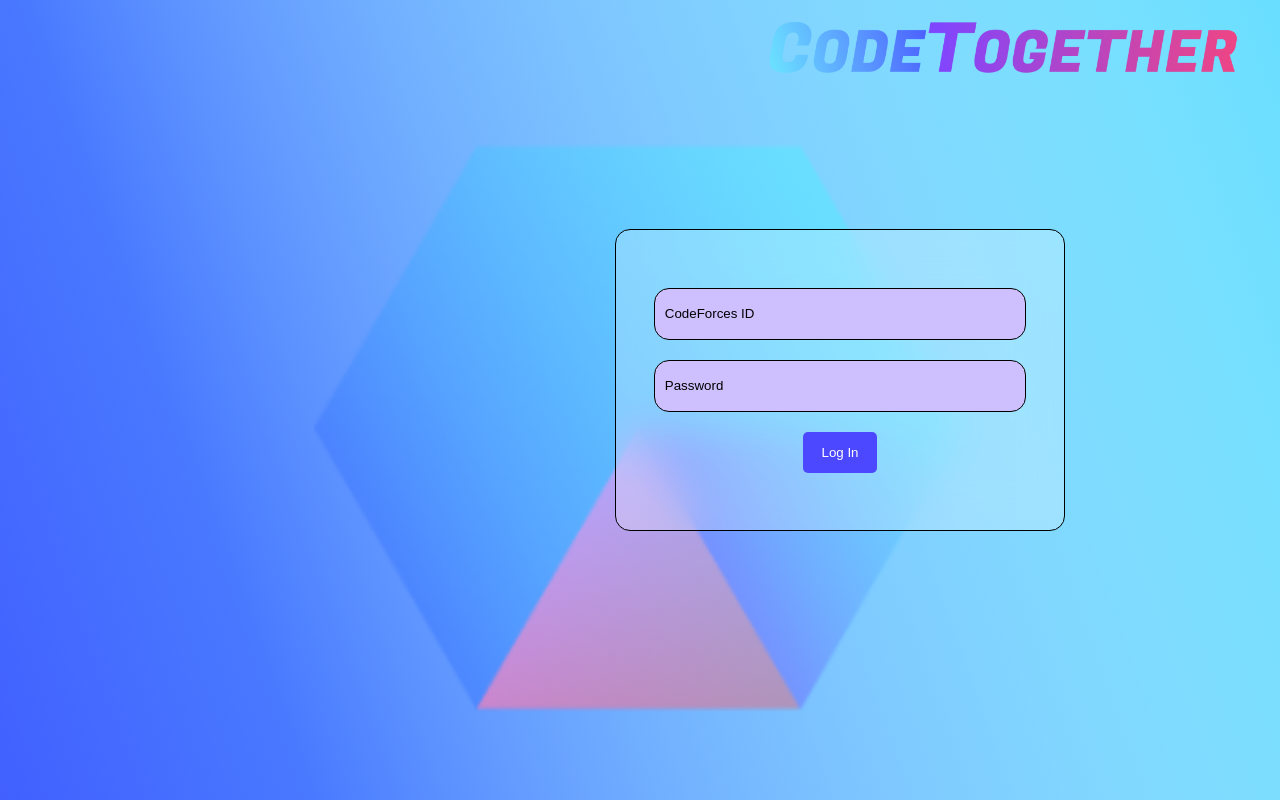
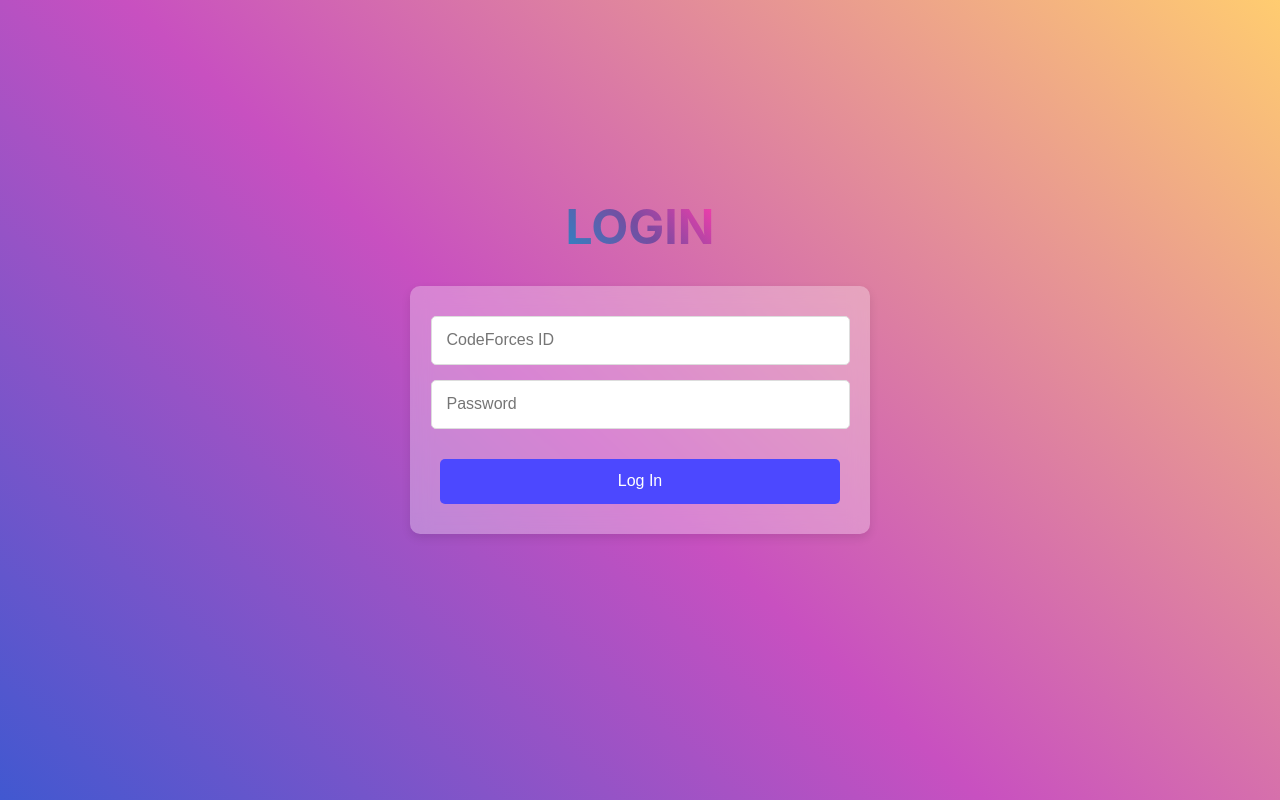
Before and after one commit to adityarai0705/CodeHub, a React (Create React App) app in the folder client-side/: page /login in a window 1280 px wide. Built offline with nearby package versions, Linux system fonts and the light colour scheme.

Commit message:
style: updated footer css and styling of login page

```diff
--- a/client-side/src/components/Footer/Footer.css
+++ b/client-side/src/components/Footer/Footer.css
@@ -44,7 +44,7 @@
 /* Footer css 2 */
 .FooterContainer {
     height: auto;
-    width: 100%;
+    width: auto;
     background-color: rgb(29, 29, 29);
     display: flex;
     flex-direction: column;
--- a/client-side/src/components/NavBar/NavBar.jsx
+++ b/client-side/src/components/NavBar/NavBar.jsx
@@ -70,7 +70,7 @@
             {/* -----------------HTML FOR MOBILE/TABLET EXPERIENCE--------------- */}
             <div id='navBar2Main'>
                 <div>
-                    <button onClick={() => navigate("/")} id='navBar21Main'>
+                    <button onClick={() => navigate("/login")} id='navBar21Main'>
                     {login ? "Logout" : "Login"}
                     </button>
                 </div>
--- a/client-side/src/pages/LoginPage/LoginPage.css
+++ b/client-side/src/pages/LoginPage/LoginPage.css
@@ -1,4 +1,4 @@
-#loginPageMain1 {
+/* #loginPageMain1 {
     height: 100vh;
     width: 100vw;
     background-color: transparent;
@@ -137,3 +137,129 @@
         bottom: 0px;
     }
 }
+ */
+
+
+
+  /* Full Page Setup */
+#loginPageMain1 {
+    display: flex;
+    align-items: center;
+    justify-content: center;
+    height: 100vh;
+    width: 100vw;
+    background-color: #4158D0;
+    background-image: linear-gradient(43deg, #4158D0 0%, #C850C0 46%, #FFCC70 100%);
+}
+
+/* Centering the login form */
+#loginPageMain2 {
+    display: flex;
+    flex-direction: column;
+    align-items: center;
+    justify-content: center;
+    height: 100%;
+    width: 100%;
+    position: relative;
+}
+
+/* Move CodeHub text up */
+.codehub-uppercase-gradient {
+    font-size: 48px; /* Adjust size as needed */
+    font-weight: bold;
+    text-transform: uppercase;
+    background-color: #FF3CAC;
+    background-image: linear-gradient(225deg, #FF3CAC 0%, #784BA0 50%, #2B86C5 100%);
+    -webkit-background-clip: text;
+    -webkit-text-fill-color: transparent;
+    background-clip: text;
+    -webkit-text-fill-color: transparent;
+    margin-bottom: 20px; /* Space between CodeHub and the form */
+    position: relative;
+    top: -40px; /* Move it up */
+}
+
+/* Login Form styling */
+#loginForm {
+    width: 100%;
+    max-width: 400px; /* Limiting the width for larger screens */
+    padding: 30px;
+    background-color: rgba(255, 255, 255, 0.3); /* Semi-transparent background */
+    border-radius: 10px;
+    box-shadow: 0 4px 10px rgba(0, 0, 0, 0.1); /* Subtle shadow for depth */
+    display: flex;
+    flex-direction: column;
+    align-items: center;
+    justify-content: center; /* Centering the contents */
+    position: relative;
+    top: -30px; /* Move login form up slightly */
+    backdrop-filter: blur(10px); /* Add blur effect */
+}
+/*input fields*/
+#loginFormcfID, #loginFormPassword {
+    width: 100%;
+    height: 45px;
+    padding-left: 15px;
+    margin-bottom: 15px;
+    background-color: #ffff;
+    border: 1px solid #ddd;
+    border-radius: 5px;
+    font-size: 16px;
+    color: #333;
+    transition: border-color 0.3s ease;
+}
+
+
+/* Login Button */
+#loginFormButton {
+    width: 100%;
+    height: 45px;
+    background-color: #4C48FF;
+    color: white;
+    border: none;
+    border-radius: 5px;
+    font-size: 16px;
+    cursor: pointer;
+    transition: background-color 0.3s ease;
+    margin-top: 15px;
+}
+
+/* Button hover effect */
+#loginFormButton:hover {
+    background-color: #312ebd;
+}
+
+/* Responsive design for mobile screens */
+@media screen and (max-width: 500px) {
+    #loginMainPageTitle {
+        width: 80%;
+    }
+    .codehub-uppercase-gradient {
+        font-size: 40px; /* Adjust size as needed */
+    }
+
+    #loginForm {
+        width:70%;
+    }
+}
+
+/*Slightly more smaller screens*/
+@media screen and (max-width: 350px){
+    .codehub-uppercase-gradient {
+        font-size: 30px; /* Adjust size as needed */
+    }
+
+    #loginForm {
+        width:55%;
+    }
+}
+/* Slightly larger screens */
+@media screen and (min-width: 500px) and (max-width: 700px) {
+    #loginMainPageTitle {
+        width: 60%;
+    }
+
+    #loginForm {
+        width: 80%;
+    }
+}
--- a/client-side/src/pages/LoginPage/LoginPage.jsx
+++ b/client-side/src/pages/LoginPage/LoginPage.jsx
@@ -1,77 +1,169 @@
 
-import React, { useState, useContext } from 'react'
+// import React, { useState, useContext } from 'react'
 
-import axios from "axios";
-import { loginContext } from '../../loginContext';
-import "./LoginPage.css"
-import image from "./Assets/Logos/CodeTogetherText.png"
-import { useNavigate, useParams } from 'react-router-dom';
+// import axios from "axios";
+// import { loginContext } from '../../loginContext';
+// import "./LoginPage.css"
+// import image from "./Assets/Logos/CodeHubLarge.png"
+// import { useNavigate, useParams } from 'react-router-dom';
 
 
 
+// export default function LoginPage() {
+//     const navigate = useNavigate()
+//     const [Message, setMessage] = useState();
+//     const [LogIn, setLogIn] = useState("Log In");
+
+
+//     //USER-LOGIN INFO
+//     const { login, setLogin, userCfID, setUserCfID } = useContext(loginContext)
+
+//     const [values, setValues] = useState({ cfID: "", password: "" });
+
+
+//     const handleSubmit = async (event) => {
+//         setLogIn("Loggin In");
+//         if (handleValidation()) {
+//             try {
+
+//                 console.log(values);
+
+//                 const { password, cfID } = values;
+
+//                 const { data } = await axios.post("http://localhost:8000/login", { cfID, password }, { withCredentials: true });
+//                 if (data.status === false) {
+//                     console.log(data.msg);
+//                     setMessage(data.msg);
+//                 }
+//                 else if (data.status === true) {
+//                     console.log(data);
+//                     localStorage.setItem(process.env.CODETOGETHER_APP_LOCALHOST_KEY, JSON.stringify(data.data));
+//                     console.log("success");
+//                     setLogin(true)
+//                     setUserCfID(cfID)
+//                     navigate(`/user-home/${values.cfID}`)
+//                 }
+
+//             } catch (error) {
+//                 setMessage("Error : ", (error === "" ? "unkown" : error));
+//             }
+//         }
+//     };
+
+//     const handleValidation = () => {
+//         const { password, cfID } = values;
+//         if (password === "" || cfID === "") { setMessage("cfID and password required"); return false; }
+//         return true;
+//     };
+
+//     const handleChange = (event) => { setValues({ ...values, [event.target.name]: event.target.value }) };
+
+//     return (
+//         <>
+//             <div id="loginPageMain1">
+//                 <div id="loginPageMain2">
+//                     <div className="codehub-uppercase-gradient" onClick={() => navigate("/")}>
+//                         CODEHUB
+//                     </div>
+//                     {/* <img id='loginMainPageTitle' src={image} alt="" onClick={()=>navigate("/")}/> */}
+//                     <div id='loginForm'>
+//                         <div style={{ color: 'darkred' }}>{Message}</div>
+//                         <input id="loginFormcfID" type="text" placeholder="CodeForces ID" name="cfID" onChange={(e) => handleChange(e)} min="3" autoComplete="off" />
+//                         <input id="loginFormPassword" type="password" placeholder="Password" name="password" onChange={(e) => handleChange(e)} autoComplete="off" />
+//                         <button id="loginFormButton" onClick={() => handleSubmit()}>{LogIn}</button>
+//                     </div>
+//                 </div>
+//             </div>
+
+//         </>
+//     )
+// }
+
+
+
+//new component
+
+
+import React, { useState, useContext } from 'react';
+import axios from "axios";
+import { loginContext } from '../../loginContext';
+import "./LoginPage.css";
+import { useNavigate } from 'react-router-dom';
+
 export default function LoginPage() {
-    const navigate = useNavigate()
+  const navigate = useNavigate();
   const [Message, setMessage] = useState();
   const [LogIn, setLogIn] = useState("Log In");
 
-
-    //USER-LOGIN INFO
-    const { login, setLogin, userCfID, setUserCfID } = useContext(loginContext)
-
+  // USER-LOGIN INFO
+  const { login, setLogin, userCfID, setUserCfID } = useContext(loginContext);
   const [values, setValues] = useState({ cfID: "", password: "" });
 
-
   const handleSubmit = async (event) => {
-        setLogIn("Loggin In");
+    setLogIn("Logging In");
     if (handleValidation()) {
       try {
-
-                console.log(values);
-
         const { password, cfID } = values;
-
         const { data } = await axios.post("http://localhost:8000/login", { cfID, password }, { withCredentials: true });
         if (data.status === false) {
-                    console.log(data.msg);
           setMessage(data.msg);
+        } else if (data.status === true) {
+          localStorage.setItem(process.env.CODETOGETHER_APP_LOCALHOST_KEY, JSON.stringify(data.data));
+          setLogin(true);
+          setUserCfID(cfID);
+          navigate(`/user-home/${values.cfID}`);
         }
-                else if (data.status === true) {
-                    console.log(data);
-                    localStorage.setItem(process.env.CODETOGETHER_APP_LOCALHOST_KEY, JSON.stringify(data.data));
-                    console.log("success");
-                    setLogin(true)
-                    setUserCfID(cfID)
-                    navigate(`/user-home/${values.cfID}`)
-                }
-
       } catch (error) {
-                setMessage("Error : ", (error === "" ? "unkown" : error));
+        setMessage("Error: " + (error === "" ? "unknown" : error));
       }
     }
   };
 
   const handleValidation = () => {
     const { password, cfID } = values;
-        if (password === "" || cfID === "") { setMessage("cfID and password required"); return false; }
+    if (password === "" || cfID === "") {
+      setMessage("cfID and password required");
+      return false;
+    }
     return true;
   };
 
-    const handleChange = (event) => { setValues({ ...values, [event.target.name]: event.target.value }) };
+  const handleChange = (event) => {
+    setValues({ ...values, [event.target.name]: event.target.value });
+  };
 
   return (
-        <>
     <div id="loginPageMain1">
       <div id="loginPageMain2">
-                    <img id='loginMainPageTitle' src={image} alt="" onClick={()=>navigate("/")}/>
+        <div
+          className="codehub-uppercase-gradient"
+        >
+          LOGIN
+        </div>
         <div id='loginForm'>
-                        <div style={{color:'darkred'}}>{Message}</div>
-                        <input id="loginFormcfID" type="text" placeholder="CodeForces ID" name="cfID" onChange={(e) => handleChange(e)} min="3" autoComplete="off" />
-                        <input id="loginFormPassword" type="password" placeholder="Password" name="password" onChange={(e) => handleChange(e)} autoComplete="off" />
-                        <button id="loginFormButton" onClick={() => handleSubmit()}>{LogIn}</button>
+          <div style={{ color: 'darkred' }}>{Message}</div>
+          <input
+            id="loginFormcfID"
+            type="text"
+            placeholder="CodeForces ID"
+            name="cfID"
+            onChange={(e) => handleChange(e)}
+            min="3"
+            autoComplete="off"
+          />
+          <input
+            id="loginFormPassword"
+            type="password"
+            placeholder="Password"
+            name="password"
+            onChange={(e) => handleChange(e)}
+            autoComplete="off"
+          />
+          <button id="loginFormButton" onClick={() => handleSubmit()}>
+            {LogIn}
+          </button>
         </div>
       </div>
     </div>
-
-        </>
-    )
+  );
 }
```
Also changed, not shown: client-side/src/pages/LoginPage/Assets/Logos/CodeHubLarge.png (added). Lines whose indentation alone changed are shown as unchanged.
